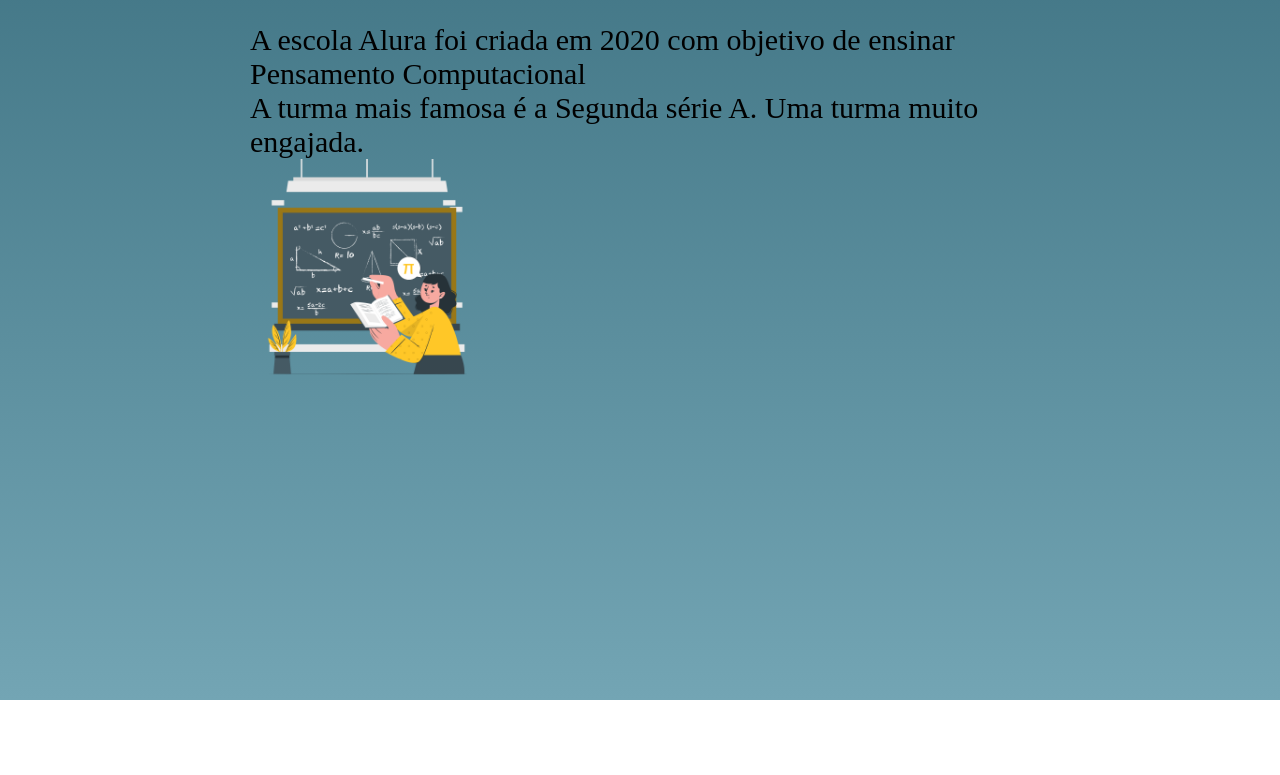
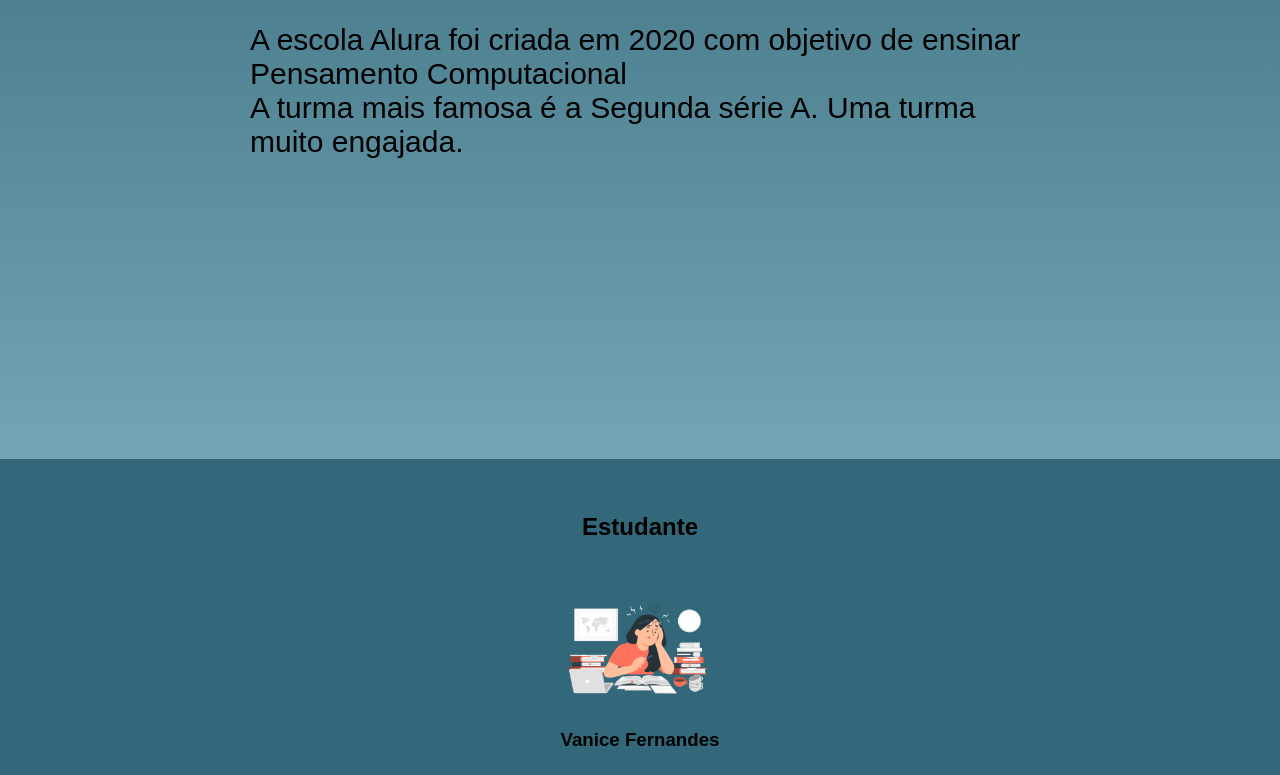
Before and after one commit to vanice-vieira-fernandes/FORMADORES-EM-A-O-VANICE, a plain HTML site: page index.html in a window 1280 px wide. Shown: the part 455-1230 px from the top of the page. Before the commit the page ends 1155 px from the top, so only its background shows below. Drawn offline with Linux system fonts and the light colour scheme.

Commit message:
Iniciei a seção estudante.

```diff
--- a/index.html
+++ b/index.html
@@ -19,7 +19,13 @@
         <h2 class="escola-titulo">Sobre a Escola</h2>
         <p class="escola-texto">A escola Alura foi criada em 2020 com objetivo de ensinar Pensamento Computacional</p>
         <p class="escola-texto">A turma mais famosa é a Segunda série A. Uma turma muito engajada.</p>
-        <img class="escola-imagem" src="Mathematics-cuate.png" alt="Aluno">
+    </section>
+    <section class="estudante">
+        <div class="estudante-div">
+            <h2 class="estudante-titulo">Estudante</h2>
+            <img class="estudante-imagem" src="Estudante.png" alt="Estudante">
+            <h3 class="estudante-legenda">Vanice Fernandes</h3>
+        </div>
     </section>
 </body>
 </html>
--- a/style.css
+++ b/style.css
@@ -18,9 +18,6 @@ height: 15%;
     font-size: 35px;
     padding: 0 0 0 30px;
 }
-.escola-imagem {
-    width: 30%;
-}
 
 .escola {
 background-image: linear-gradient(#2d6272 , #73a5b4);
@@ -31,3 +28,17 @@ padding: 300px 250px;
 .escola-titulo {
     padding: 24px 0;
 }
+body {
+    font-family: sans-serif;
+}
+.estudante-div {
+    text-align: center;
+    padding: 24px 0;
+    background-color: #326879;
+}
+.estudante-imagem {
+width: 12%;
+}
+.estudante-titulo {
+    padding: 30px;
+}
```
Also changed, not shown: Estudante.png (added).
